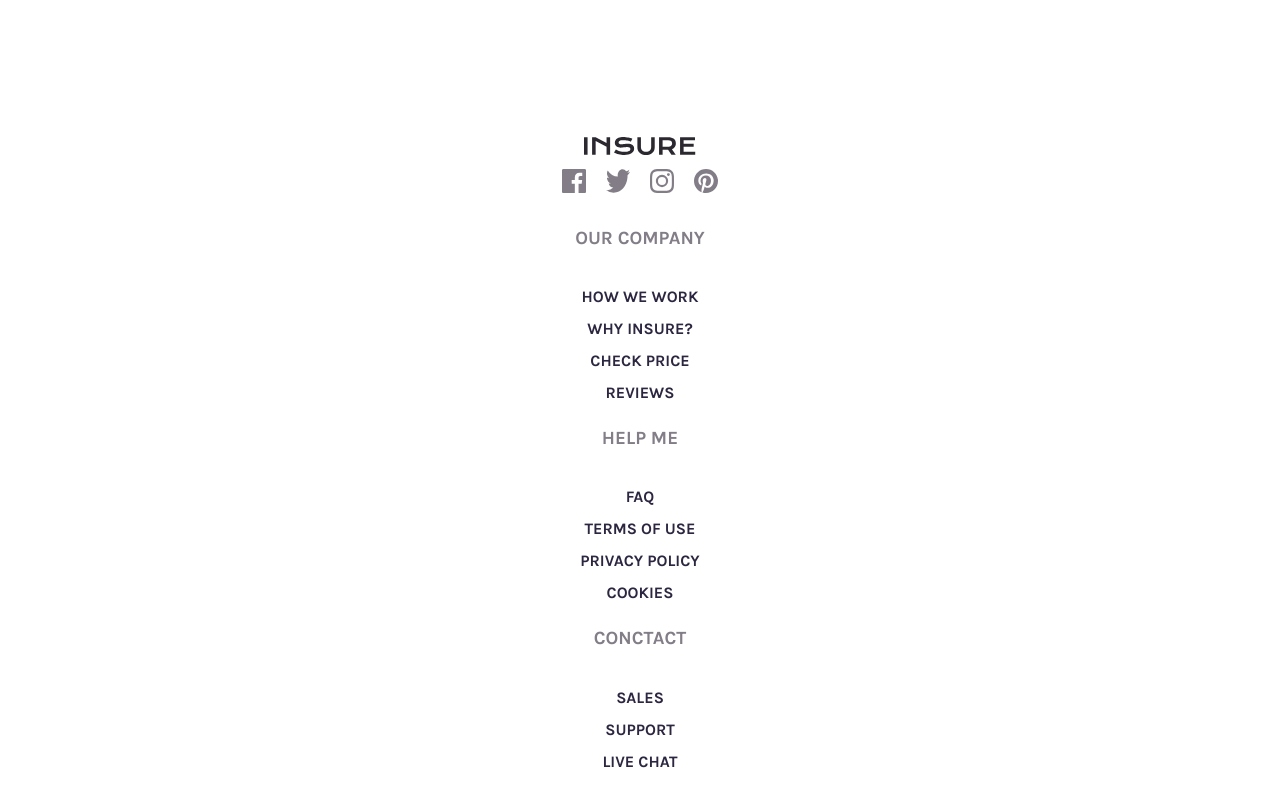
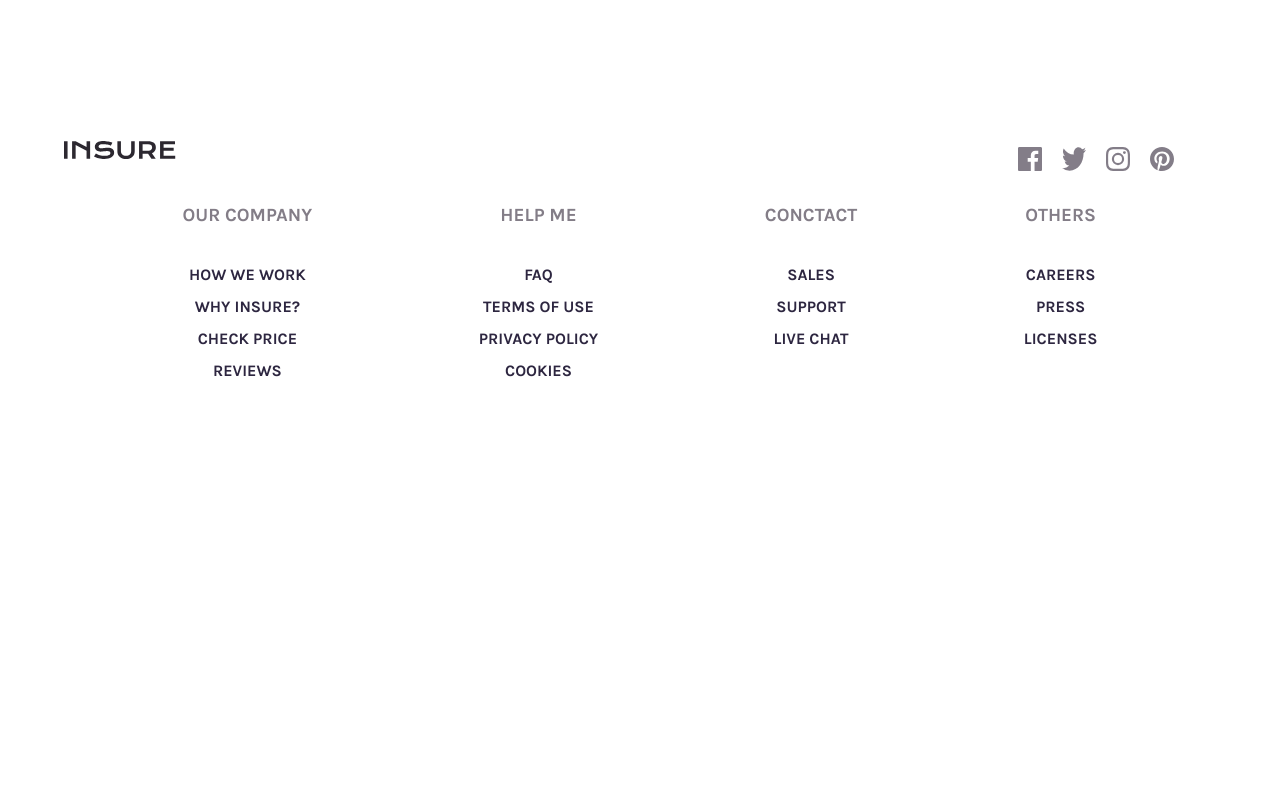
Before and after one commit to IvanHdzRz/insure-landing-page, a React (Create React App) app: page / in a window 1280 px wide. Shown: the part 1600-2397 px from the top of the page. After the commit the page ends 2003 px from the top, so only its background shows below. Built offline with nearby package versions, Linux system fonts and the light colour scheme.

Commit message:
se añadieron mediaquerys al footer

```diff
--- a/src/Components/Footer/Footer.js
+++ b/src/Components/Footer/Footer.js
@@ -12,7 +12,7 @@ const Footer=()=>{
 
     return (
         <footer className={Styles.footer}>
-            <div className={'logo'}>
+            <div className={Styles.logo}>
                 <img src={logo} alt='logo'/>
             </div>
 
@@ -25,7 +25,7 @@ const Footer=()=>{
 
             </div>
             <hr></hr>
-            <div className='communQuestions'>
+            <div className={Styles.communQuestions}>
                 {commonQuestions.map((question,i)=>{
                     return (
                         <div key={i} className={Styles.question}>
--- a/src/Components/Footer/Footer.module.css
+++ b/src/Components/Footer/Footer.module.css
@@ -1,4 +1,5 @@
 .footer{
+    width: 100vw;
     margin-top: 8rem;
     display: flex;
     flex-direction: column;
@@ -8,7 +9,7 @@
     padding: 1rem;
 }
 .socialMedia{
-    width: 90vw;
+
     height: 2rem;
     display: flex;
     justify-content: center;
@@ -22,6 +23,7 @@
     text-align: center;
     text-decoration: none;
     text-transform: uppercase;
+    max-width: 300px;
 }
 .question>h3{
     color: var(--DarkGrayishViolet);
@@ -39,3 +41,28 @@ hr{
     color:gray;
     background-color:gray;
 }
+@media only screen and (min-width:800px){
+    .footer{
+        display: grid;
+        grid-template-columns: repeat(2, 1fr);
+    }
+    .logo{
+        justify-self: left;
+        margin-left: 3rem;
+    }
+    .socialMedia{
+        justify-content: flex-end;
+        justify-self: flex-end;
+        margin-right: 5rem;
+    }
+    .communQuestions{
+        grid-column: 1/3;
+        display: flex;
+        flex-direction: row;
+        flex-wrap: wrap;
+        justify-content: space-evenly;
+    }
+    .question{
+        flex-basis: 1;
+    }
+}
```
